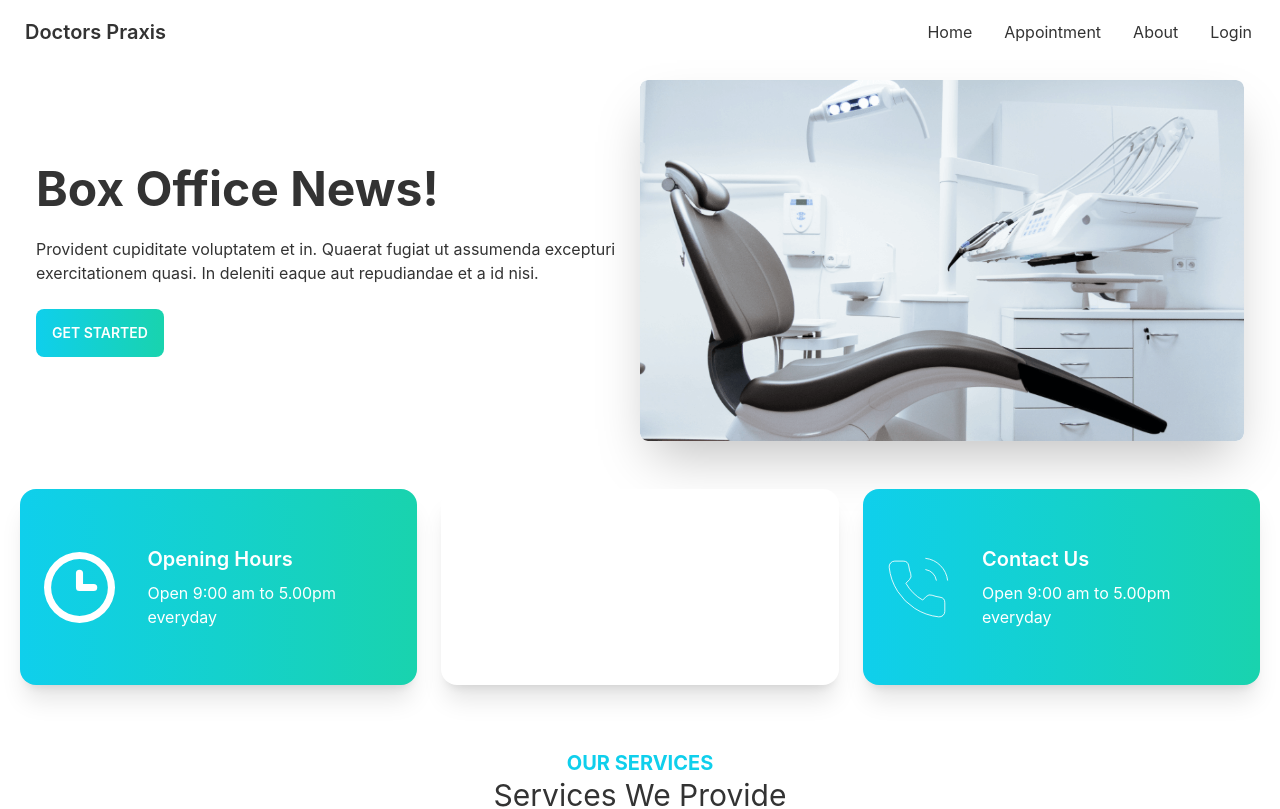
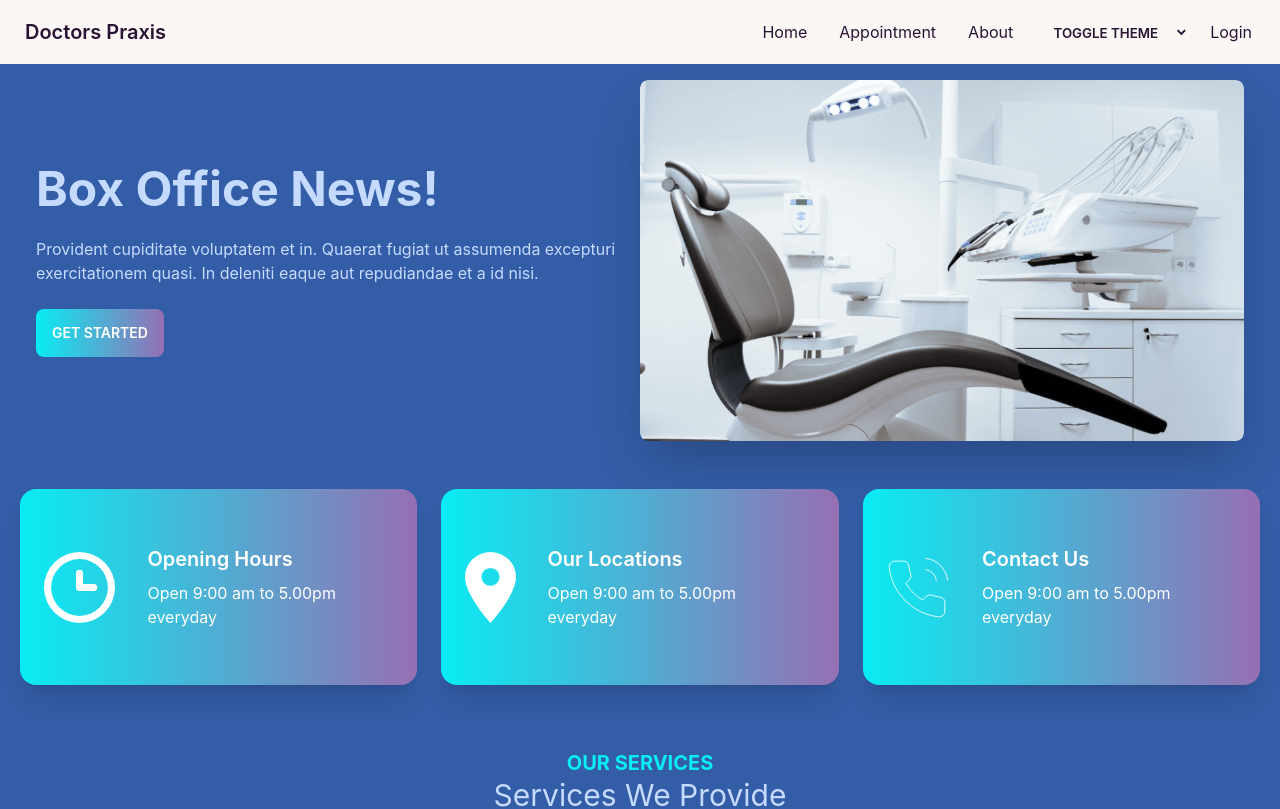
Before and after one commit to mahmudul1024/Doctor_new, a React (Create React App) app: page / in a window 1280 px wide. Shown: the top 809 px of the page. Built offline with nearby package versions, Linux system fonts and the light colour scheme; no server answers.

Commit message:
togglr theme added

```diff
--- a/public/index.html
+++ b/public/index.html
@@ -1,5 +1,5 @@
 <!DOCTYPE html>
-<html lang="en" data-theme="light">
+<html lang="en" data-theme="dark">
   <head>
     <meta charset="utf-8" />
     <link rel="icon" href="%PUBLIC_URL%/favicon.ico" />
--- a/src/Pages/Home/Banner/InfoCards.js
+++ b/src/Pages/Home/Banner/InfoCards.js
@@ -18,7 +18,7 @@ const InfoCards = () => {
       name: "Our Locations",
       description: "Open 9:00 am to 5.00pm everyday",
       icon: marker,
-      bgClass: "bg-accent",
+      bgClass: "bg-gradient-to-r from-primary to-secondary",
     },
     {
       id: 3,
--- a/src/Pages/Shared/Navbar/Navbar.js
+++ b/src/Pages/Shared/Navbar/Navbar.js
@@ -1,9 +1,20 @@
-import React, { useContext } from "react";
+import React, { useContext, useEffect, useState } from "react";
 import { Link } from "react-router-dom";
 import { AuthContext } from "../../../assets/components/Context/AuthProvider";
 
 const Navbar = () => {
   const { user, LogOut } = useContext(AuthContext);
+  const [theme, setTheme] = useState("aqua");
+
+  useEffect(() => {
+    document.querySelector("html").setAttribute("data-theme", theme);
+  }, [theme]);
+
+  const handleToggle = (event) => {
+    // setTheme(theme === "dark" ? "light" : "dark");
+    const themeSelected = event.target.value;
+    setTheme(themeSelected);
+  };
   const handleLogout = () => {
     LogOut()
       .then(() => {})
@@ -19,6 +30,15 @@ const Navbar = () => {
       </li>
       <li>
         <Link to="/about">About</Link>
+      </li>
+      <li>
+        <select onClick={handleToggle} className="btn btn-ghost  ">
+          <option value="">Toggle Theme</option>
+          <option value="light">Light</option>
+          <option value="retro">Retro</option>
+          <option value="aqua">Aqua</option>
+          <option value="dark">Dark</option>
+        </select>
       </li>
 
       {user?.uid ? (
@@ -44,7 +64,7 @@ const Navbar = () => {
     </React.Fragment>
   );
   return (
-    <div data-theme="dark">
+    <div data-theme="cupcake">
       <div className="navbar bg-base-100 flex justify-between">
         <div className="navbar-start">
           <div className="dropdown">
--- a/tailwind.config.js
+++ b/tailwind.config.js
@@ -12,6 +12,11 @@ module.exports = {
           "base-100": "#FFFFFF",
         },
       },
+      "dark",
+      "cupcake",
+      "light",
+      "aqua",
+      "retro",
     ],
   },
   theme: {
```
